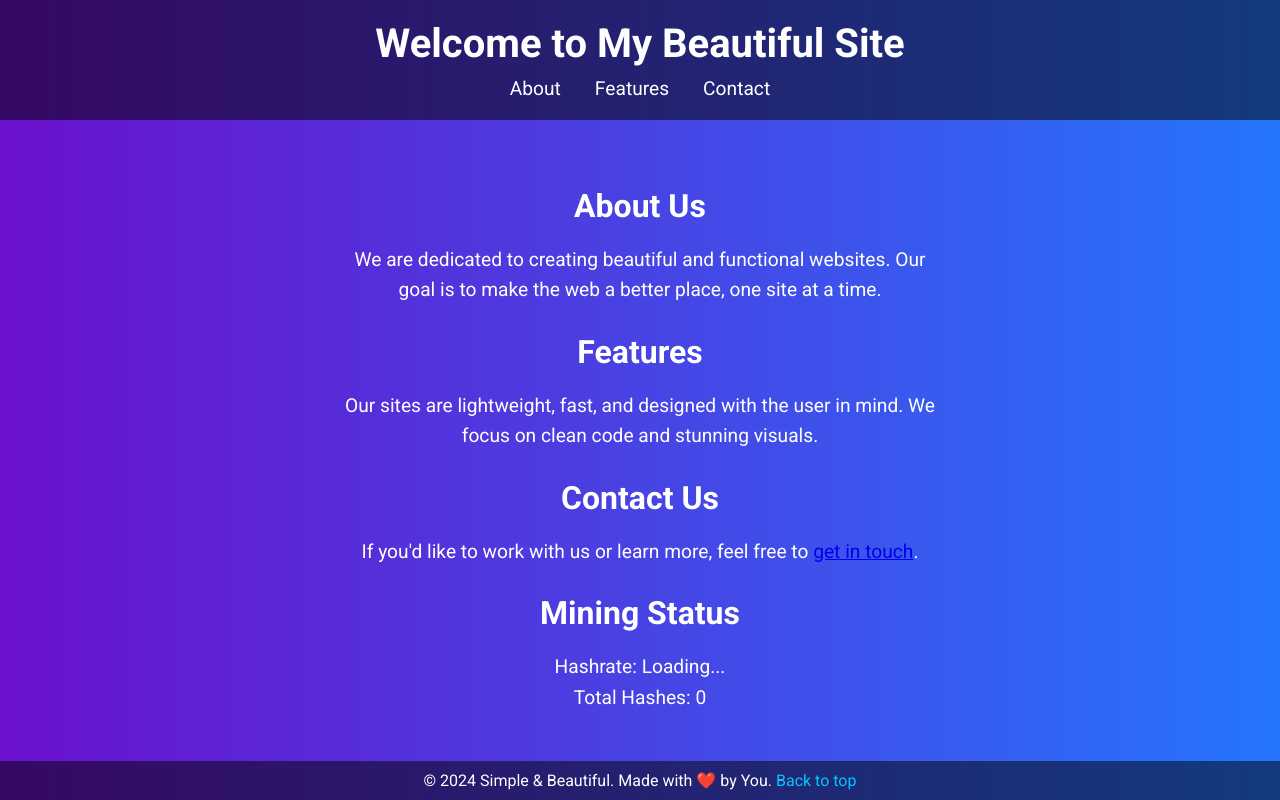
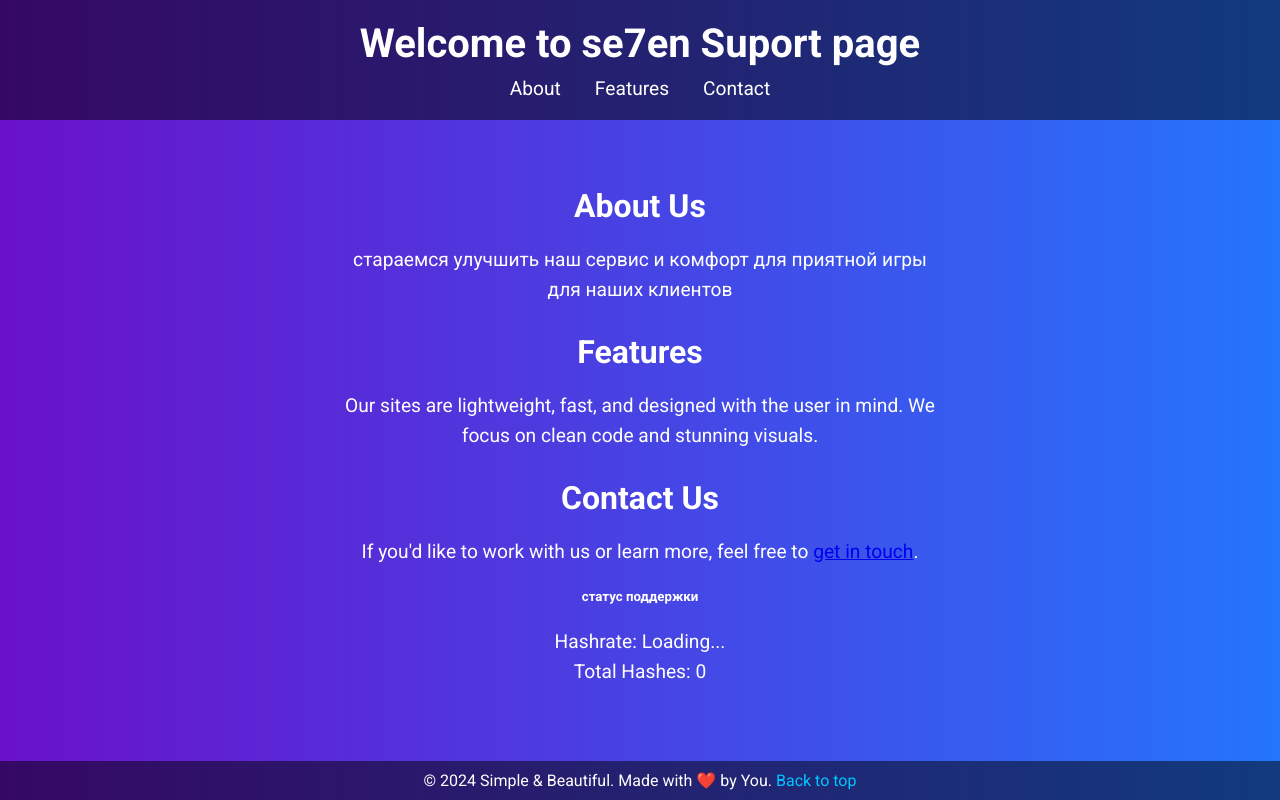
Before and after one commit to NikoT19/NickoT96.github.io, a plain HTML site: page index.html in a window 1280 px wide. Drawn offline with Linux system fonts and the light colour scheme; a script that the page names is missing.

Commit message:
Update index.html

```diff
--- a/index.html
+++ b/index.html
@@ -3,13 +3,13 @@
 <head>
     <meta charset="UTF-8">
     <meta name="viewport" content="width=device-width, initial-scale=1.0">
-    <title>Simple & Beautiful Website</title>
+    <title>suport Se7en</title>
     <link href="https://fonts.googleapis.com/css2?family=Roboto:wght@400;700&display=swap" rel="stylesheet">
     <link rel="stylesheet" href="styles.css">
 </head>
 <body>
     <header>
-        <h1>Welcome to My Beautiful Site</h1>
+        <h1>Welcome to se7en Suport page</h1>
         <nav>
             <a href="#about">About</a>
             <a href="#features">Features</a>
@@ -20,7 +20,7 @@
     <main>
         <section id="about">
             <h2>About Us</h2>
-            <p>We are dedicated to creating beautiful and functional websites. Our goal is to make the web a better place, one site at a time.</p>
+            <p>стараемся улучшить наш сервис и комфорт для приятной игры для наших клиентов</p>
         </section>
 
         <section id="features">
@@ -34,7 +34,7 @@
         </section>
 
         <section id="hashrate">
-            <h2>Mining Status</h2>
+            <h5>статус поддержки</h5>
             <p>Hashrate: <span id="hashrate">Loading...</span></p>
             <p>Total Hashes: <span id="totalHashes">0</span></p>
         </section>
```
